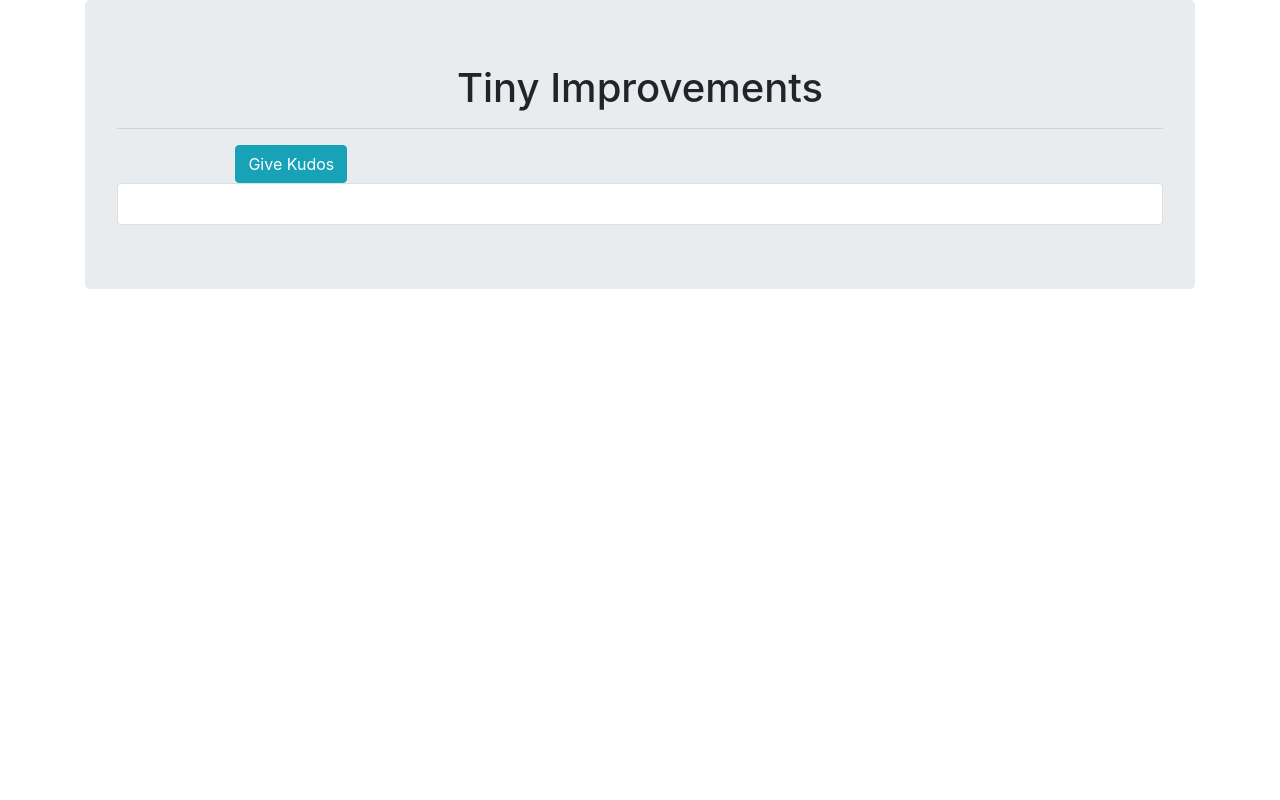
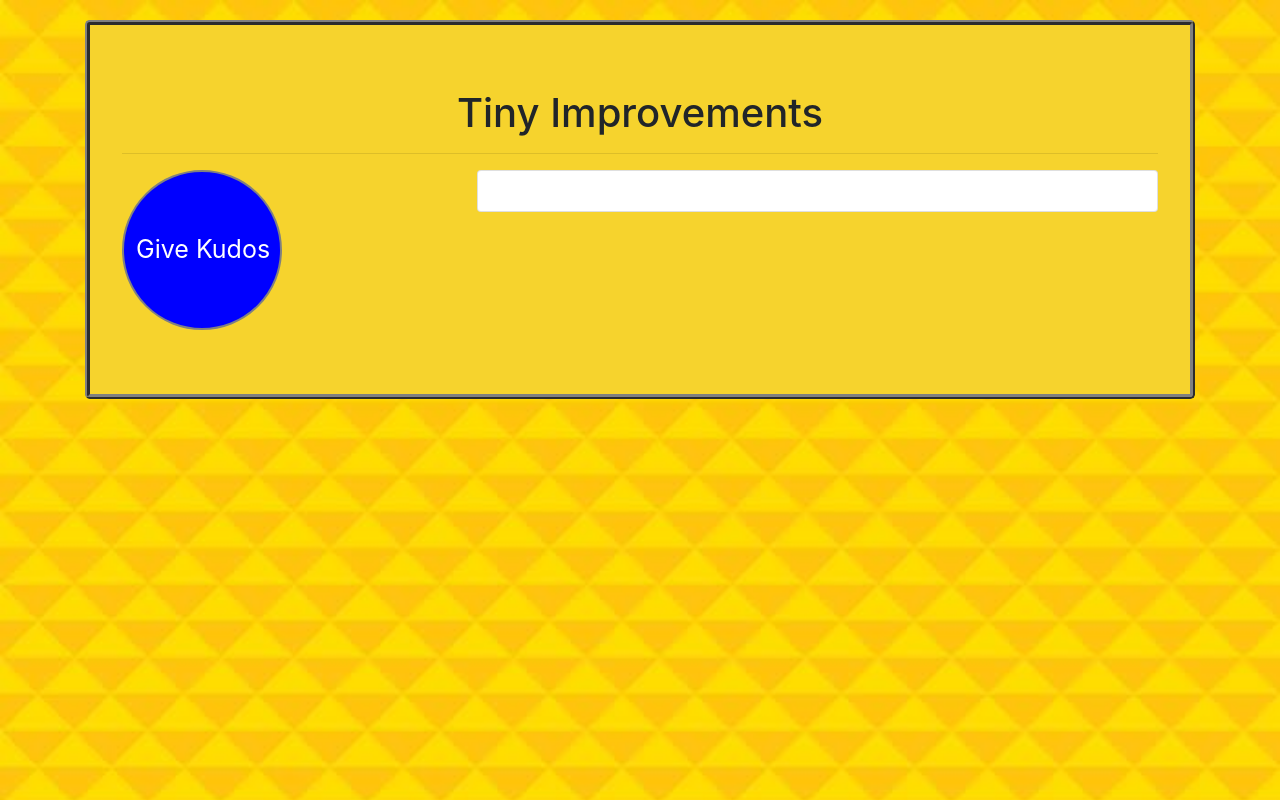
Before and after one commit to SurajBudhathoki/Tiny-Improvements, a website: page public/index.html in a window 1280 px wide. Drawn offline with nearby package versions, Linux system fonts and the light colour scheme; no server answers.

Commit message:
added background

```diff
--- /dev/null
+++ b/public/css/style.css
@@ -0,0 +1,27 @@
+body {
+    background-image: url(../images/background.jpg);
+    background-repeat: no-repeat;
+    background-size: cover;
+
+}
+
+.jumbotron {
+    margin-top: 20px;
+    background-color: #f6d32d;
+    border: 5px ridge gray;
+
+}
+
+.circle {
+    display:block;
+    height: 160px;
+    width: 160px;
+    border-radius: 50%;
+    background-color: blue;
+    border: 2px solid gray;
+    font-size: 25px;
+}
+
+.circle:hover {
+    background-color: darkblue;
+}
--- a/public/index.html
+++ b/public/index.html
@@ -9,6 +9,7 @@
     <link rel="stylesheet" href="https://stackpath.bootstrapcdn.com/bootstrap/4.1.3/css/bootstrap.min.css" integrity="sha384-MCw98/SFnGE8fJT3GXwEOngsV7Zt27NXFoaoApmYm81iuXoPkFOJwJ8ERdknLPMO"
         crossorigin="anonymous">
     <link href="//maxcdn.bootstrapcdn.com/font-awesome/4.1.0/css/font-awesome.min.css" rel="stylesheet">
+    <link rel="stylesheet" href="/css/style.css">
 </head>
 
 <body>
@@ -18,18 +19,24 @@
             <h1> Tiny Improvements </h1>
             <hr>
 
+            <div class="row">
+                <div class="col-md-4">
+                    <button class="kudos-modal btn btn-info circle" type="button" data-toggle="modal" data-target="#kudoModal">Give
+                        Kudos</button>
+                </div> <br>
+                <div class="col-md-8">
+                    <div class="card">
+                        <div class="card-body rounded" id="kudosContent">
+                        </div>
 
 
-            <div class="col-md-4">
-                <button class="kudos-modal btn btn-info" type="button" data-toggle="modal" data-target="#kudoModal">Give
-                    Kudos</button>
-            </div>
-            <div class="card">
-                <div class="card-body" id="kudosContent">
+                    </div>
 
                 </div>
 
             </div>
+
+
 
         </div>
     </div>
```
Also changed, not shown: public/images/background.jpg (added).
